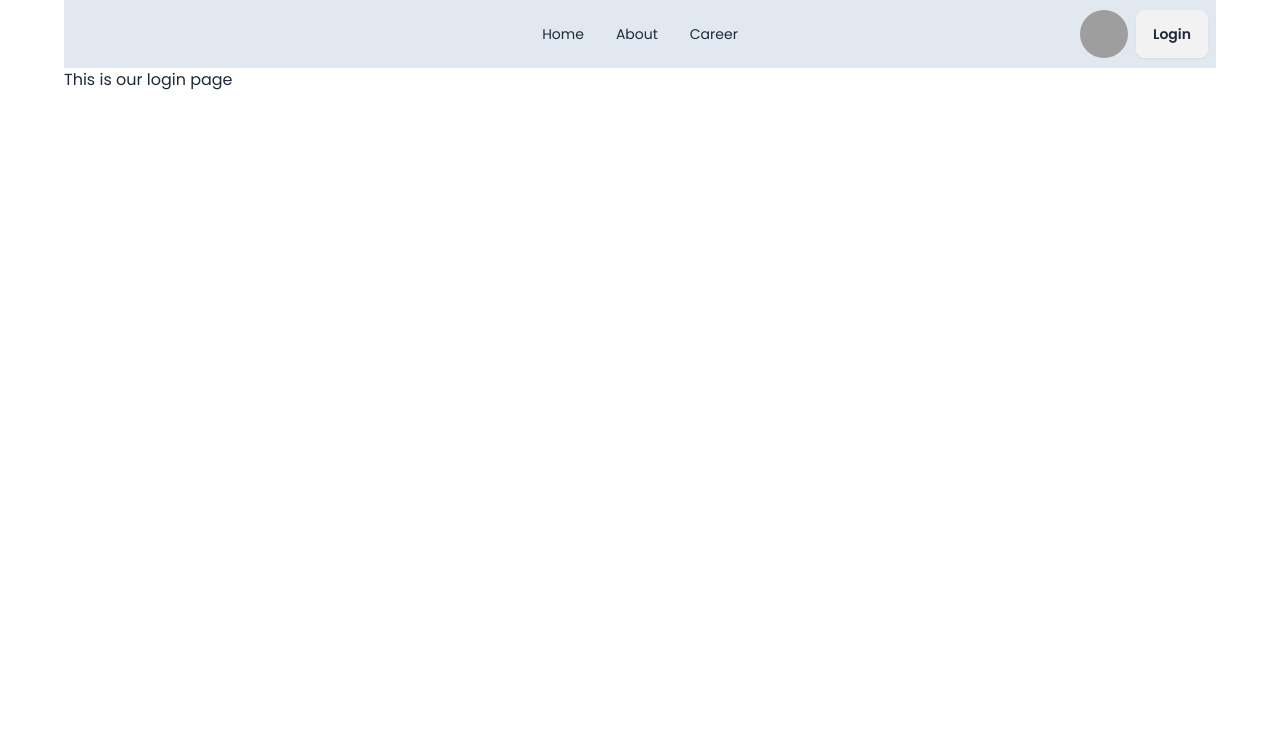
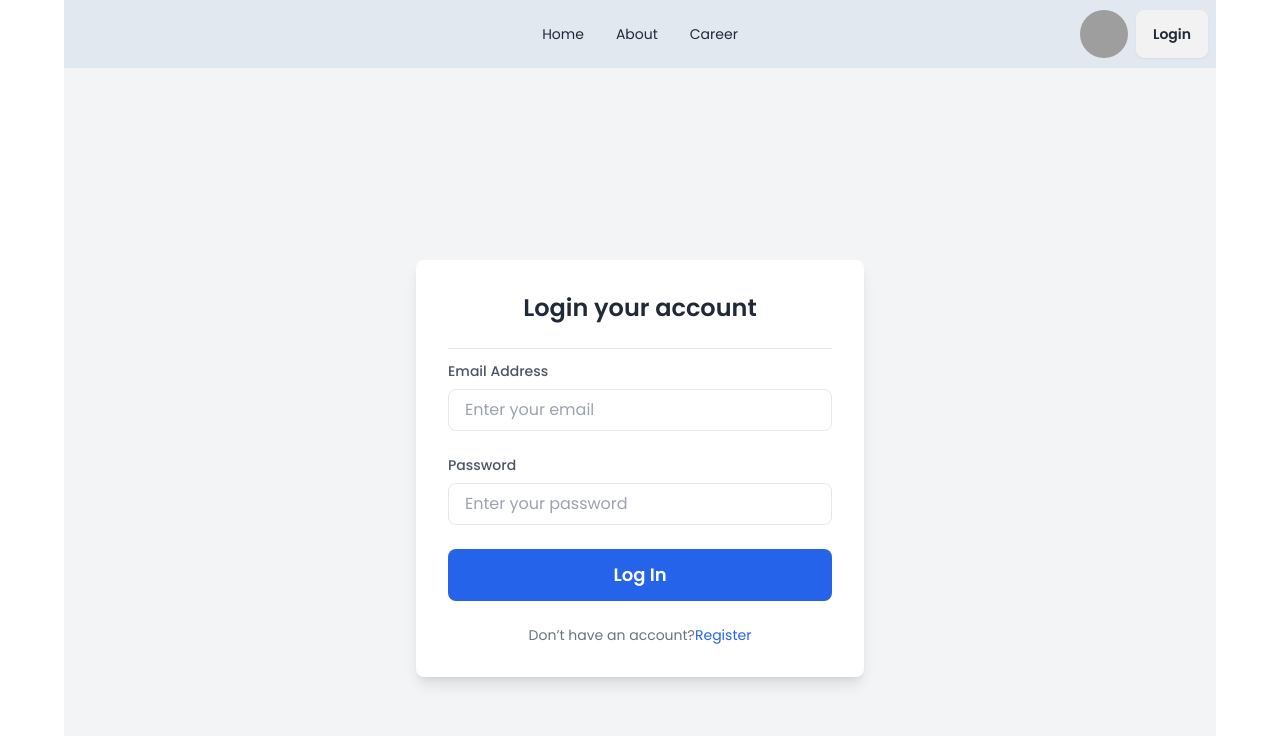
Before and after one commit to md-mostafiz181/news-dragon, a React (Vite) app: page /login in a window 1280 px wide. Shown: the top 736 px of the page. Built offline with nearby package versions, Linux system fonts and the light colour scheme; grey boxes are pictures that could not be loaded.

Commit message:
design login page

```diff
--- a/src/Pages/Login/Login.jsx
+++ b/src/Pages/Login/Login.jsx
@@ -1,14 +1,65 @@
-
 import Navbar from "../Shared/Navbar/Navbar";
 
+const Login = () => {
+  return (
+    <div>
+      <Navbar></Navbar>
+      <div className="flex items-center justify-center min-h-screen bg-gray-100">
+        <div className="bg-white shadow-lg rounded-lg p-8 max-w-md w-full">
+          <h2 className="text-2xl font-semibold text-gray-800 text-center mb-6">
+            Login your account
+          </h2>
+          <hr />
 
-const Login = () => {
-    return (
-        <div>
-            <Navbar></Navbar>
-            <h1>This is our login page</h1>
+          <form className="space-y-6 mt-3">
+            <div>
+              <label
+                htmlFor="email"
+                className="block text-sm font-medium text-gray-600"
+              >
+                Email Address
+              </label>
+              <input
+                type="email"
+                id="email"
+                className="w-full px-4 py-2 mt-2 border rounded-lg focus:outline-none focus:ring-2 focus:ring-blue-500 focus:border-transparent"
+                placeholder="Enter your email"
+              />
+            </div>
+
+            <div>
+              <label
+                htmlFor="password"
+                className="block text-sm font-medium text-gray-600"
+              >
+                Password
+              </label>
+              <input
+                type="password"
+                id="password"
+                className="w-full px-4 py-2 mt-2 border rounded-lg focus:outline-none focus:ring-2 focus:ring-blue-500 focus:border-transparent"
+                placeholder="Enter your password"
+              />
+            </div>
+
+            <button
+              type="submit"
+              className="w-full py-3 mt-6 text-white bg-blue-600 rounded-lg hover:bg-blue-700 transition duration-200 font-semibold text-lg"
+            >
+              Log In
+            </button>
+          </form>
+
+          <p className="text-center text-gray-500 text-sm mt-6">
+            Don’t have an account?{""}
+            <a href="#" className="text-blue-600 hover:underline">
+              Register
+            </a>
+          </p>
         </div>
-    );
+      </div>
+    </div>
+  );
 };
 
 export default Login;
```
